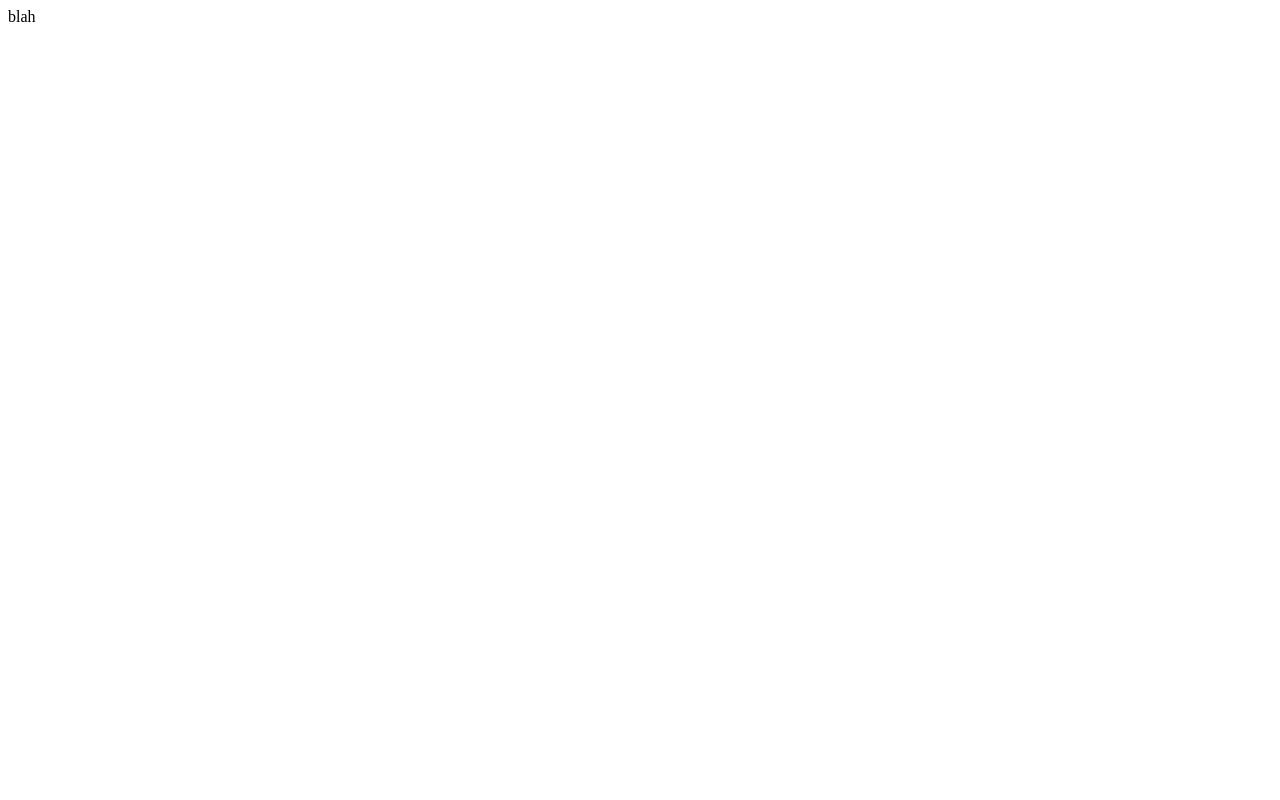
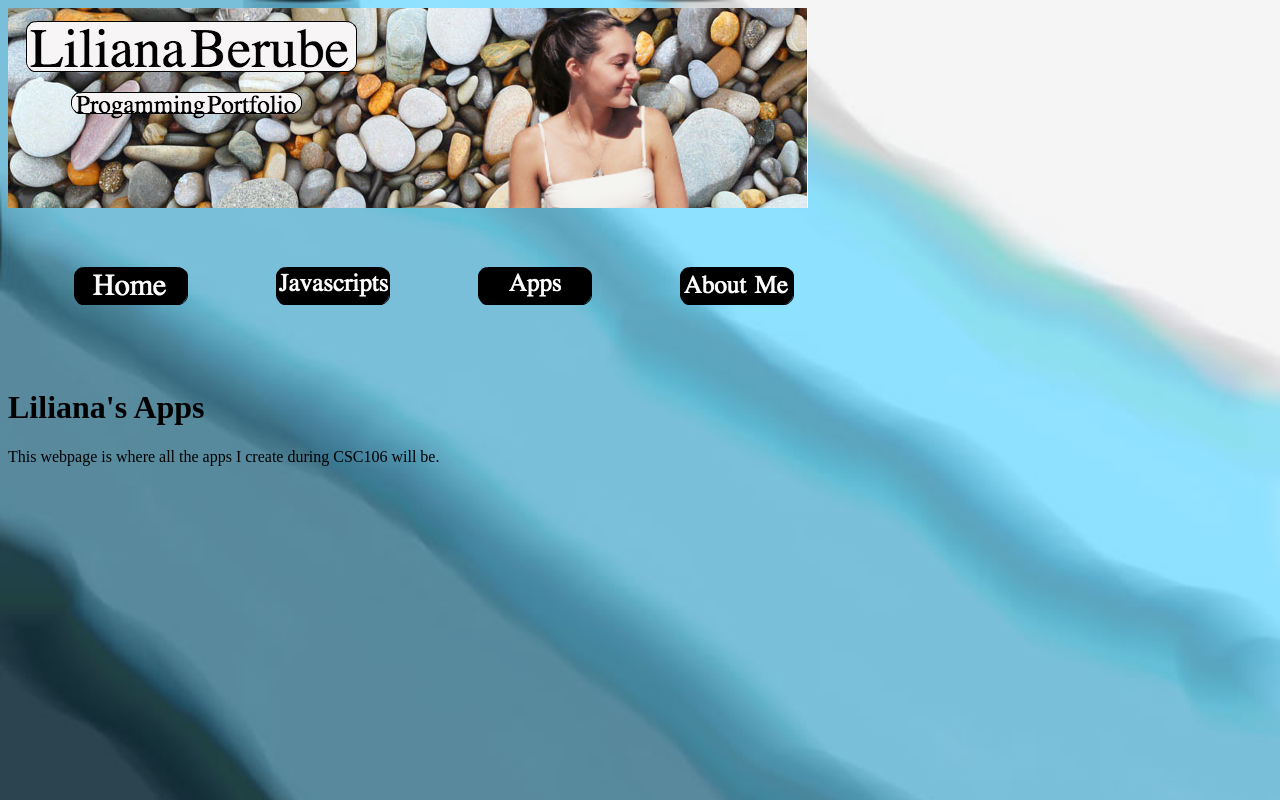
Before and after one commit to lberube/lberube.github.io, a plain HTML site: page apps.html in a window 1280 px wide. Drawn offline with Linux system fonts and the light colour scheme.

Commit message:
Update apps.html

```diff
--- a/apps.html
+++ b/apps.html
@@ -1 +1,29 @@
-blah
+<!DOCTYPE html>
+<html>
+  <head>
+    <meta charset="utf-8">
+    <title>Apps</title>
+    <style>
+
+    body {
+          background-image: url("mybackground.jpg");
+          background-repeat: no-repeat;
+          background-size: cover;
+      }
+
+    </style>
+  </head>
+  <body>
+  <img src="myBanner.jpg" alt="rocks with portrait of Liliana, Liliana Berube, Programming Portfolio">
+  <table cellspacing="50">
+      <thead>
+          <tr>
+            <th> <a href="https://lberube.github.io/index.html"> <img src="home.png" alt="home"> </a> </th>
+            <th> <a href="https://lberube.github.io/javascripts.html"> <img src="javascripts.png" alt="javascripts" > </a> </th>
+            <th> <img src="apps.png" alt="apps" > </th>
+            <th> <a href="https://lberube.github.io/aboutme.html"> <img src="aboutme.png" alt="aboutme" > </a> </th>
+        </tr>
+      </thead>
+    </table>
+    <h1> Liliana's Apps </h1>
+    <p> This webpage is where all the apps I create during CSC106 will be. </p>
```
